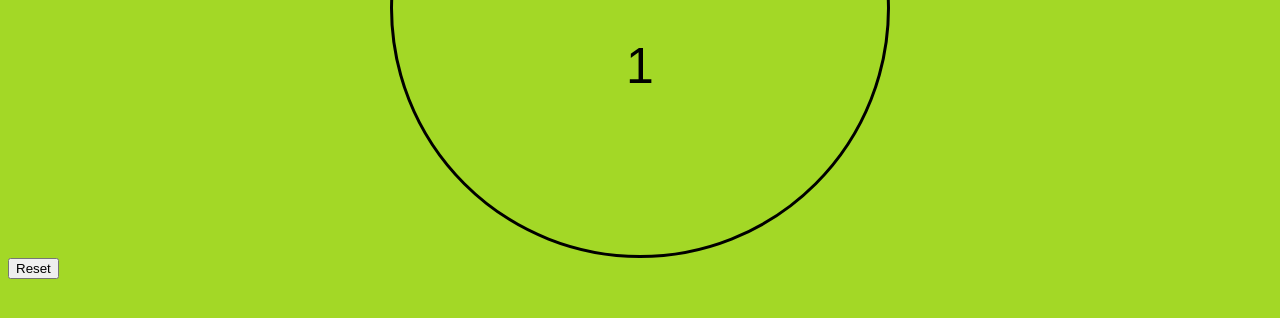
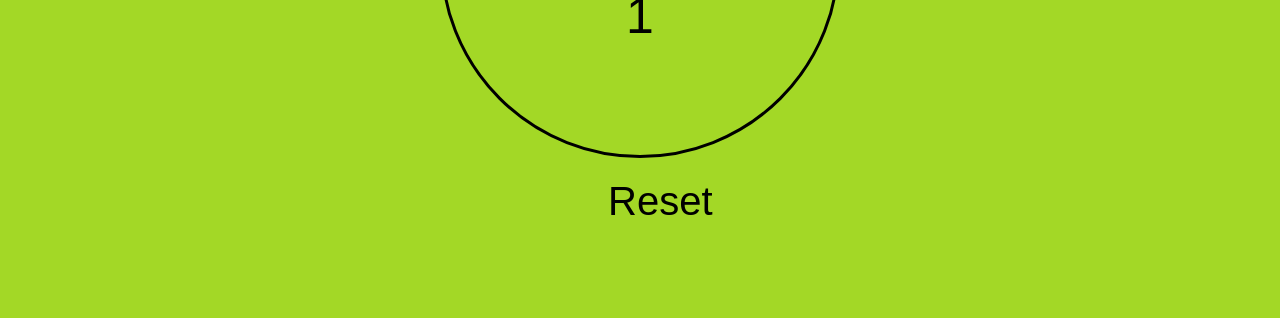
Before and after one commit to richardyam1/FreeCodeCamp, a plain HTML site: page Pomodoro_clock/Pomodoro_clock.html in a window 1280 px wide. Shown: the part 434-752 px from the top of the page. Drawn offline with nearby package versions, Linux system fonts and the light colour scheme.

Commit message:
Resize timer and position reset button

```diff
--- a/Pomodoro_clock/Pomodoro_clock.css
+++ b/Pomodoro_clock/Pomodoro_clock.css
@@ -39,8 +39,8 @@ h1{
 }
 
 .timer{
-	width: 500px;
-	height: 500px;
+	width: 400px;
+	height: 400px;
 	border-radius: 50%;
 	background: none;
 	border: solid;
@@ -48,3 +48,13 @@ h1{
 	font-size: 50px;
 
 }
+
+.reset{
+	background: none;
+	width: auto;
+	font-size: 40px;
+	outline:none;
+	border: 0;
+    margin-left: 47%;
+    margin-top: 20px;
+}
```
